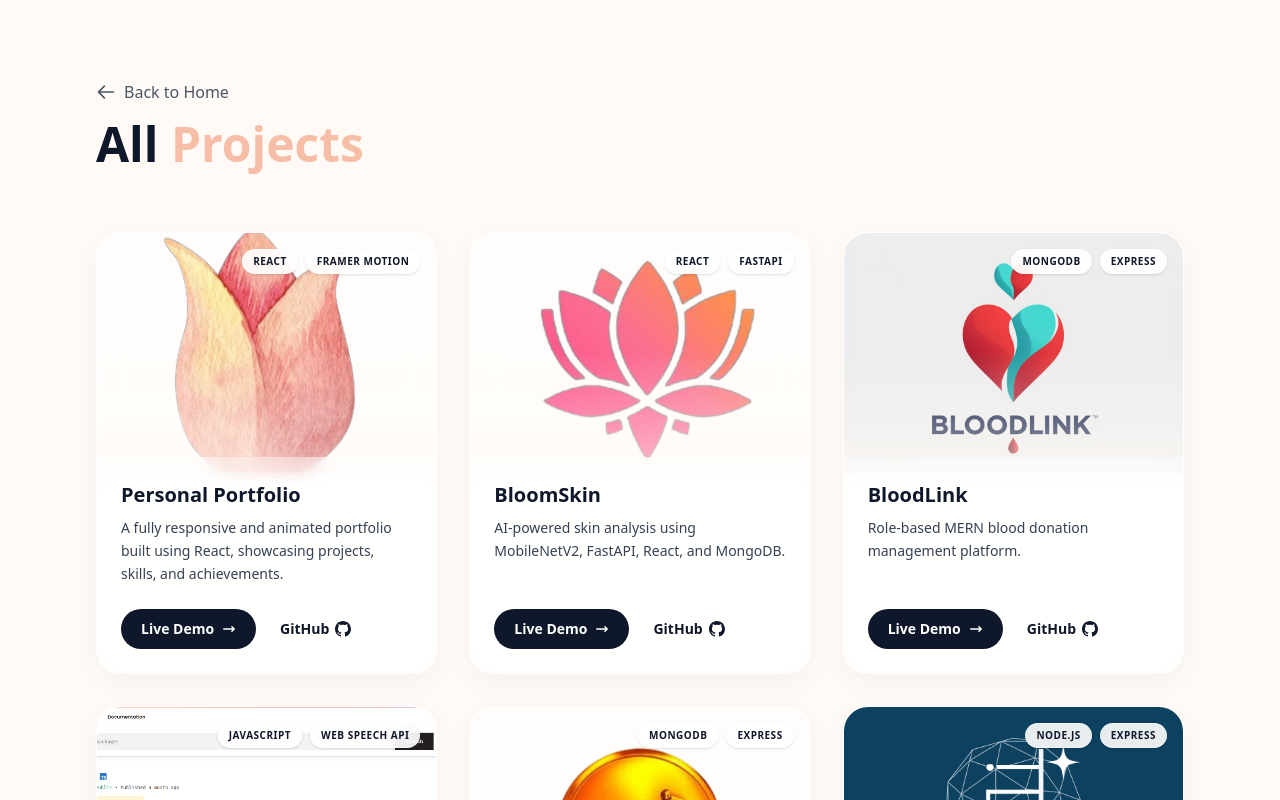
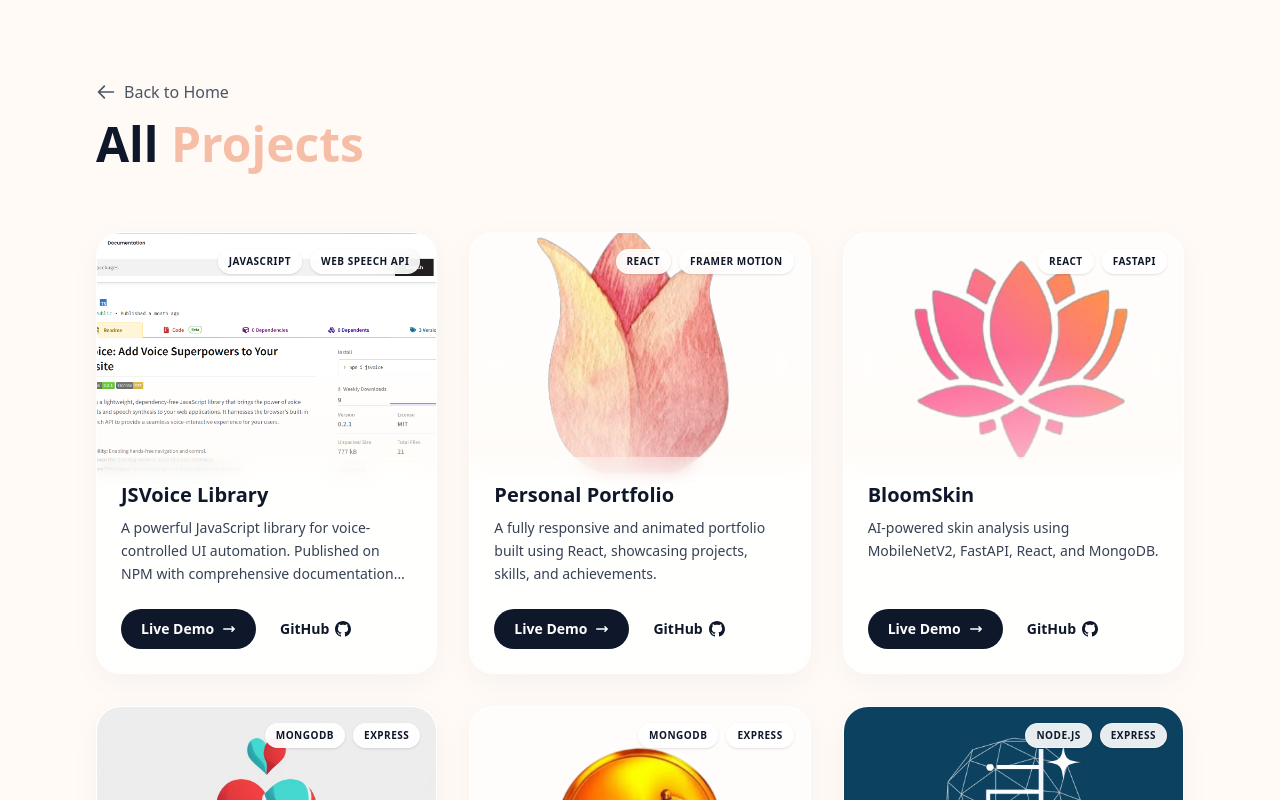
Before and after one commit to rasikarakhewar3010/Portfolio, a React (Vite) app: page /projects in a window 1280 px wide. Shown: the top 800 px of the page. Built offline with nearby package versions, Linux system fonts and the light colour scheme.

Commit message:
Added new project

```diff
--- a/package.json
+++ b/package.json
@@ -10,6 +10,7 @@
     "preview": "vite preview"
   },
   "dependencies": {
+    "@emailjs/browser": "^4.4.1",
     "@radix-ui/react-dialog": "^1.1.15",
     "@radix-ui/react-slot": "^1.2.4",
     "@tailwindcss/vite": "^4.1.16",
--- a/src/data/projects.json
+++ b/src/data/projects.json
@@ -1,5 +1,20 @@
 [
-     {
+    {
+        "id": "jsvoice",
+        "title": "JSVoice Library",
+        "description": "A powerful JavaScript library for voice-controlled UI automation. Published on NPM with comprehensive documentation and demo website.",
+        "image": "/Project Img/jsvoice.png",
+        "tags": [
+            "JavaScript",
+            "Web Speech API",
+            "NPM",
+            "Open Source"
+        ],
+        "liveLink": "https://js-voice-website-pi.vercel.app/",
+        "githubLink": "https://github.com/VoiceUI-js/JSVoice",
+        "npmLink": "https://www.npmjs.com/package/jsvoice"
+    },
+    {
         "id": "portfolio",
         "title": "Personal Portfolio",
         "description": "A fully responsive and animated portfolio built using React, showcasing projects, skills, and achievements.",
@@ -23,7 +38,7 @@
             "MongoDB",
             "AI/ML"
         ],
-        "liveLink": "https://bloom-skin-frontend.onrender.com/",
+        "liveLink": "https://bloomskin.vercel.app/",
         "githubLink": "https://github.com/rasikarakhewar3010/Bloom-Skin"
     },
     {
@@ -41,20 +56,6 @@
         "githubLink": "https://github.com/rasikarakhewar3010/BloodLink"
     },
     {
-        "id": "jsvoice",
-        "title": "JSVoice Library",
-        "description": "Open-source voice-controlled UI automation toolkit using Web Speech API.",
-        "image": "/Project Img/jsvoice.png",
-        "tags": [
-            "JavaScript",
-            "Web Speech API",
-            "NPM"
-        ],
-        "liveLink": "https://www.npmjs.com/package/jsvoice",
-        "githubLink": "https://github.com/VoiceUI-js/JSVoice"
-    },
-
-    {
         "id": "mgm",
         "title": "MGEM Website",
         "description": "A website developed for MGEM with modern UI/UX, interactive sections, and optimized performance.",
@@ -68,9 +69,6 @@
         "liveLink": "https://mgmwebfrontend-mhu0.onrender.com/",
         "githubLink": "https://github.com/rasikarakhewar3010/MGMWEBFRONTEND"
     },
-
-
-
     {
         "id": "hackhub",
         "title": "HackHub",
--- a/src/index.css
+++ b/src/index.css
@@ -52,71 +52,99 @@ body {
 }
 
 :root {
-  --background: oklch(1 0 0);
-  --foreground: oklch(0.129 0.042 264.695);
-  --card: oklch(1 0 0);
-  --card-foreground: oklch(0.129 0.042 264.695);
+  /* Light Mode - Clean & Vibrant */
+  --background: oklch(0.99 0.005 280); /* Soft white with purple hint */
+  --foreground: oklch(0.15 0.02 280); /* Deep purple-black */
+  --card: oklch(1 0 0); /* Pure white cards */
+  --card-foreground: oklch(0.15 0.02 280);
   --popover: oklch(1 0 0);
-  --popover-foreground: oklch(0.129 0.042 264.695);
-  --primary: oklch(0.208 0.042 265.755);
-  --primary-foreground: oklch(0.984 0.003 247.858);
-  --secondary: oklch(0.968 0.007 247.896);
-  --secondary-foreground: oklch(0.208 0.042 265.755);
-  --muted: oklch(0.968 0.007 247.896);
-  --muted-foreground: oklch(0.554 0.046 257.417);
-  --accent: oklch(0.968 0.007 247.896);
-  --accent-foreground: oklch(0.208 0.042 265.755);
-  --destructive: oklch(0.577 0.245 27.325);
-  --border: oklch(0.929 0.013 255.508);
-  --input: oklch(0.929 0.013 255.508);
-  --ring: oklch(0.704 0.04 256.788);
-  --chart-1: oklch(0.646 0.222 41.116);
-  --chart-2: oklch(0.6 0.118 184.704);
-  --chart-3: oklch(0.398 0.07 227.392);
-  --chart-4: oklch(0.828 0.189 84.429);
-  --chart-5: oklch(0.769 0.188 70.08);
-  --sidebar: oklch(0.984 0.003 247.858);
-  --sidebar-foreground: oklch(0.129 0.042 264.695);
-  --sidebar-primary: oklch(0.208 0.042 265.755);
-  --sidebar-primary-foreground: oklch(0.984 0.003 247.858);
-  --sidebar-accent: oklch(0.968 0.007 247.896);
-  --sidebar-accent-foreground: oklch(0.208 0.042 265.755);
-  --sidebar-border: oklch(0.929 0.013 255.508);
-  --sidebar-ring: oklch(0.704 0.04 256.788);
+  --popover-foreground: oklch(0.15 0.02 280);
+
+  /* Primary - Vibrant Purple */
+  --primary: oklch(0.55 0.25 290); /* Rich purple */
+  --primary-foreground: oklch(0.99 0.01 280);
+
+  /* Secondary - Electric Cyan */
+  --secondary: oklch(0.75 0.15 200); /* Bright cyan */
+  --secondary-foreground: oklch(0.15 0.02 280);
+
+  /* Muted - Soft purple tint */
+  --muted: oklch(0.96 0.02 280);
+  --muted-foreground: oklch(0.45 0.05 280);
+
+  /* Accent - Vibrant magenta */
+  --accent: oklch(0.65 0.22 320); /* Magenta accent */
+  --accent-foreground: oklch(0.99 0.01 280);
+
+  --destructive: oklch(0.60 0.25 25); /* Vibrant red */
+  --border: oklch(0.90 0.02 280);
+  --input: oklch(0.95 0.02 280);
+  --ring: oklch(0.55 0.25 290); /* Purple ring */
+
+  /* Charts - Vibrant palette */
+  --chart-1: oklch(0.65 0.25 290); /* Purple */
+  --chart-2: oklch(0.70 0.18 200); /* Cyan */
+  --chart-3: oklch(0.65 0.22 320); /* Magenta */
+  --chart-4: oklch(0.70 0.20 160); /* Teal */
+  --chart-5: oklch(0.75 0.20 60); /* Yellow */
+
+  /* Sidebar */
+  --sidebar: oklch(0.99 0.005 280);
+  --sidebar-foreground: oklch(0.15 0.02 280);
+  --sidebar-primary: oklch(0.55 0.25 290);
+  --sidebar-primary-foreground: oklch(0.99 0.01 280);
+  --sidebar-accent: oklch(0.96 0.02 280);
+  --sidebar-accent-foreground: oklch(0.15 0.02 280);
+  --sidebar-border: oklch(0.90 0.02 280);
+  --sidebar-ring: oklch(0.55 0.25 290);
 }
 
 .dark {
-  --background: oklch(0.129 0.042 264.695);
-  --foreground: oklch(0.984 0.003 247.858);
-  --card: oklch(0.208 0.042 265.755);
-  --card-foreground: oklch(0.984 0.003 247.858);
-  --popover: oklch(0.208 0.042 265.755);
-  --popover-foreground: oklch(0.984 0.003 247.858);
-  --primary: oklch(0.929 0.013 255.508);
-  --primary-foreground: oklch(0.208 0.042 265.755);
-  --secondary: oklch(0.279 0.041 260.031);
-  --secondary-foreground: oklch(0.984 0.003 247.858);
-  --muted: oklch(0.279 0.041 260.031);
-  --muted-foreground: oklch(0.704 0.04 256.788);
-  --accent: oklch(0.279 0.041 260.031);
-  --accent-foreground: oklch(0.984 0.003 247.858);
-  --destructive: oklch(0.704 0.191 22.216);
-  --border: oklch(1 0 0 / 10%);
-  --input: oklch(1 0 0 / 15%);
-  --ring: oklch(0.551 0.027 264.364);
-  --chart-1: oklch(0.488 0.243 264.376);
-  --chart-2: oklch(0.696 0.17 162.48);
-  --chart-3: oklch(0.769 0.188 70.08);
-  --chart-4: oklch(0.627 0.265 303.9);
-  --chart-5: oklch(0.645 0.246 16.439);
-  --sidebar: oklch(0.208 0.042 265.755);
-  --sidebar-foreground: oklch(0.984 0.003 247.858);
-  --sidebar-primary: oklch(0.488 0.243 264.376);
-  --sidebar-primary-foreground: oklch(0.984 0.003 247.858);
-  --sidebar-accent: oklch(0.279 0.041 260.031);
-  --sidebar-accent-foreground: oklch(0.984 0.003 247.858);
-  --sidebar-border: oklch(1 0 0 / 10%);
-  --sidebar-ring: oklch(0.551 0.027 264.364);
+  /* Dark Mode - Bold & Electric */
+  --background: oklch(0.12 0.03 280); /* Deep purple-black */
+  --foreground: oklch(0.95 0.01 280); /* Soft white */
+  --card: oklch(0.18 0.04 285); /* Slightly lighter purple-black */
+  --card-foreground: oklch(0.95 0.01 280);
+  --popover: oklch(0.18 0.04 285);
+  --popover-foreground: oklch(0.95 0.01 280);
+
+  /* Primary - Bright Purple */
+  --primary: oklch(0.70 0.25 290); /* Bright purple */
+  --primary-foreground: oklch(0.12 0.03 280);
+
+  /* Secondary - Neon Cyan */
+  --secondary: oklch(0.75 0.18 200); /* Neon cyan */
+  --secondary-foreground: oklch(0.12 0.03 280);
+
+  /* Muted - Dark purple */
+  --muted: oklch(0.25 0.05 285);
+  --muted-foreground: oklch(0.70 0.05 280);
+
+  /* Accent - Electric Magenta */
+  --accent: oklch(0.70 0.25 320); /* Electric magenta */
+  --accent-foreground: oklch(0.95 0.01 280);
+
+  --destructive: oklch(0.65 0.25 25); /* Bright red */
+  --border: oklch(0.30 0.05 285);
+  --input: oklch(0.25 0.05 285);
+  --ring: oklch(0.70 0.25 290); /* Bright purple ring */
+
+  /* Charts - Neon palette */
+  --chart-1: oklch(0.70 0.25 290); /* Bright purple */
+  --chart-2: oklch(0.75 0.20 200); /* Neon cyan */
+  --chart-3: oklch(0.70 0.25 320); /* Electric magenta */
+  --chart-4: oklch(0.75 0.22 160); /* Bright teal */
+  --chart-5: oklch(0.80 0.22 80); /* Bright yellow */
+
+  /* Sidebar */
+  --sidebar: oklch(0.15 0.04 285);
+  --sidebar-foreground: oklch(0.95 0.01 280);
+  --sidebar-primary: oklch(0.70 0.25 290);
+  --sidebar-primary-foreground: oklch(0.95 0.01 280);
+  --sidebar-accent: oklch(0.25 0.05 285);
+  --sidebar-accent-foreground: oklch(0.95 0.01 280);
+  --sidebar-border: oklch(0.30 0.05 285);
+  --sidebar-ring: oklch(0.70 0.25 290);
 }
 
 @layer base {
--- a/src/sections/Contact.jsx
+++ b/src/sections/Contact.jsx
@@ -1,4 +1,5 @@
 import React from 'react';
+import emailjs from '@emailjs/browser';
 import { FloatingIconsHero } from '../components/ui/floating-icons-hero-section';
 import { Button } from '@/components/ui/button';
 import ClickSpark from '../components/ui/ClickSpark';
@@ -131,46 +132,27 @@ const demoIcons = [
 
 const Contact = () => {
     const [status, setStatus] = React.useState(""); // "", "submitting", "success", "error"
+    const formRef = React.useRef();
 
     const handleSubmit = async (e) => {
         e.preventDefault();
-        const form = e.target;
         setStatus("submitting");
 
-        const data = new FormData(form);
-        const jsonData = Object.fromEntries(data.entries());
-        // Map the 'subject' field to Formspree's expected '_subject' field often helps
-        jsonData._subject = "Portfolio Contact: " + (jsonData.subject || "New Inquiry");
-        // Explicitly set reply-to for better email header construction
-        jsonData._replyto = jsonData.email;
-        const json = JSON.stringify(jsonData);
-
         try {
-            const response = await fetch("https://formspree.io/f/mreblvnv", {
-                method: "POST",
-                body: json,
-                headers: {
-                    'Content-Type': 'application/json',
-                    'Accept': 'application/json'
-                }
-            });
-
-            if (response.ok) {
-                setStatus("success");
-                form.reset();
-            } else {
-                const data = await response.json();
-                if (Object.hasOwn(data, 'errors')) {
-                    setStatus("error");
-                    console.error(data["errors"].map(error => error["message"]).join(", "));
-                } else {
-                    setStatus("error");
-                }
-            }
+            await emailjs.sendForm(
+                import.meta.env.VITE_EMAILJS_SERVICE_ID,
+                import.meta.env.VITE_EMAILJS_TEMPLATE_ID,
+                formRef.current,
+                import.meta.env.VITE_EMAILJS_PUBLIC_KEY
+            );
+            setStatus("success");
+            formRef.current.reset();
         } catch (error) {
+            console.error("EmailJS Error:", error);
             setStatus("error");
         }
     };
+
 
     if (status === "success") {
         return (
@@ -208,7 +190,7 @@ const Contact = () => {
                         Let&apos;s create something amazing together.
                     </p>
                 </div>
-                <form className="space-y-4" onSubmit={handleSubmit}>
+                <form ref={formRef} className="space-y-4" onSubmit={handleSubmit}>
                     <div className="grid grid-cols-1 md:grid-cols-2 gap-4">
                         <div className="space-y-1.5">
                             <label htmlFor="name" className="text-xs font-semibold text-gray-700 uppercase tracking-wider">Name</label>
```
Also changed, not shown: 2 other files (tests, documents, lock files or other folders).
